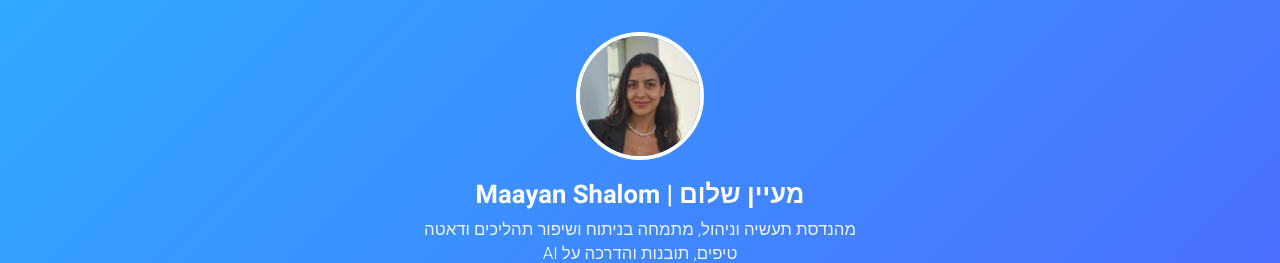
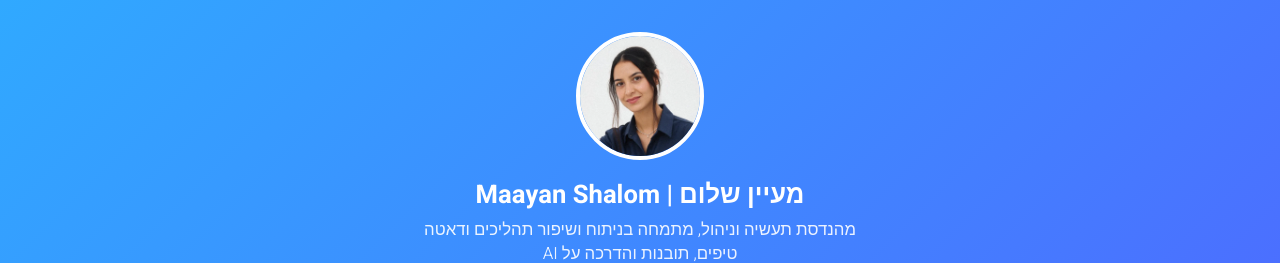
Before and after one commit to maayan012/Landing-Page-Maayan, a plain HTML site: page index.html in a window 1280 px wide. Shown: the top 263 px of the page. Drawn offline with Linux system fonts and the light colour scheme.

Commit message:
Update index.html

```diff
--- a/index.html
+++ b/index.html
@@ -40,7 +40,7 @@
   </style>
 </head>
 <body>
-  <img src="profile.jpg" alt="Maayan Shalom" class="profile-img">
+ <img src="profile_512.webp" alt="Maayan Shalom" class="profile-img" loading="lazy" width="128" height="128">
 
   <h1>מעיין שלום | Maayan Shalom</h1>
 <h2>מהנדסת תעשיה וניהול, מתמחה בניתוח ושיפור תהליכים ודאטה <br>
```
